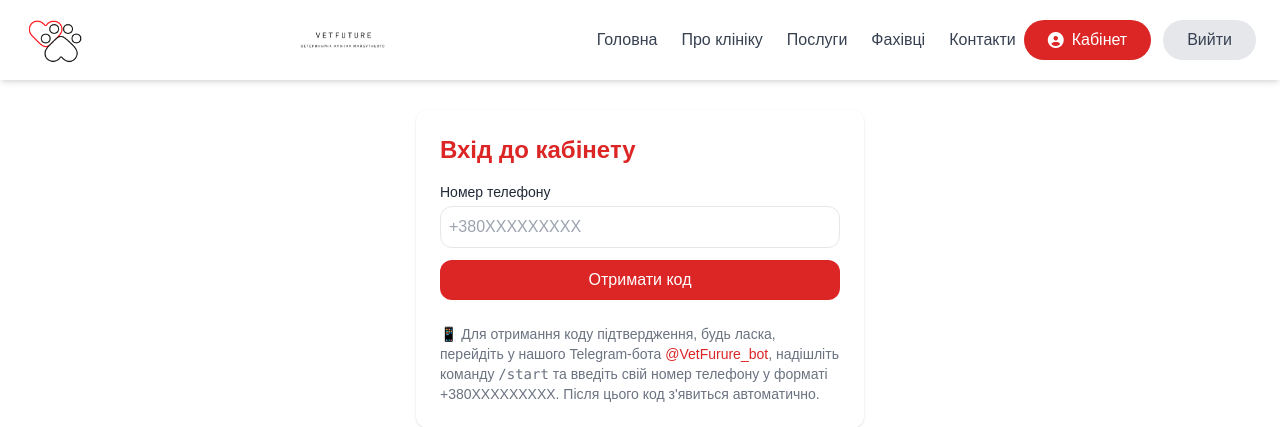
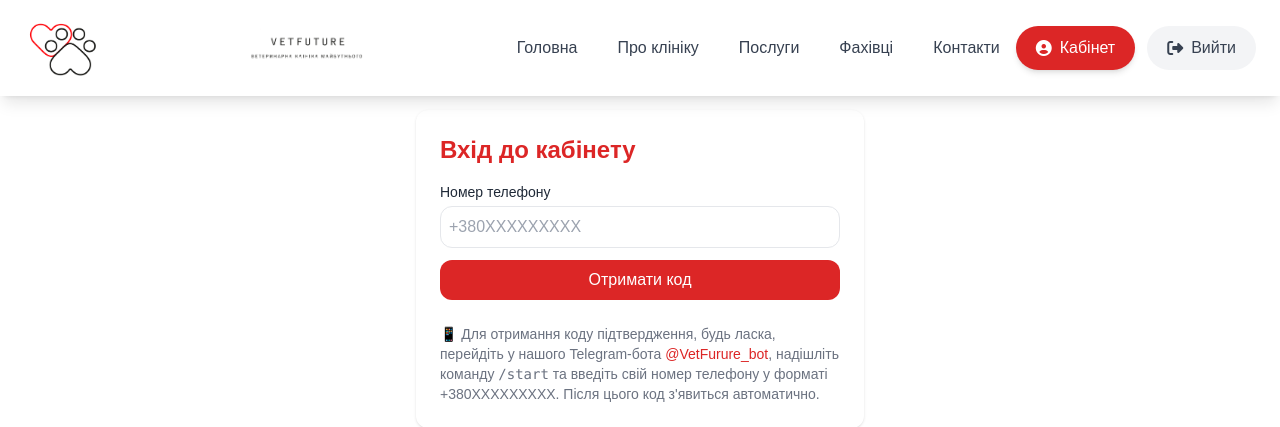
Before and after one commit to Timequeer/vetfufla, a Flask app: page /login in a window 1280 px wide. Shown: the top 427 px of the page. Run offline with Flask 3, Linux system fonts and the light colour scheme; the visitor is signed in with stand-in values (Sample User, id 1); parts of the project's set-up code (start-up, migrations or seed data) failed here and were passed over; some libraries are stand-ins or nearby versions.

Commit message:
Update base.html

```diff
--- a/templates/base.html
+++ b/templates/base.html
@@ -75,62 +75,93 @@
 
 <body class="bg-white text-gray-800">
 
-<header id="mainHeader" class="bg-white shadow-md fixed top-0 left-0 right-0 z-50 transition-transform duration-300">
+<header id="mainHeader" class="fixed top-0 left-0 right-0 z-50 transition-all duration-300 bg-white/90 backdrop-blur-md shadow-lg">
     <div class="max-w-7xl mx-auto px-3 sm:px-6 py-2 flex items-center justify-between gap-2">
         <!-- Лого-символ -->
-        <div class="flex items-center">
-            <img src="/static/images/logo1.png" alt="VetFuture Symbol" class="h-12 md:h-16 w-auto">
-        </div>
-        <!-- Текстовий логотип -->
-        <div class="flex-1 flex justify-center">
-            <img src="/static/images/logo2.png" alt="VetFuture Text Logo" class="w-auto h-10 md:h-12 max-w-[180px] md:max-w-[280px]">
-        </div>
-        <!-- Навігація десктоп -->
-        <nav class="hidden md:flex space-x-6 text-gray-700 font-medium text-base">
-            <a href="/" class="hover:text-red-600 transition">Головна</a>
-            <a href="/#about" class="hover:text-red-600 transition">Про клініку</a>
-            <a href="/#services" class="hover:text-red-600 transition">Послуги</a>
-            <a href="/#doctors" class="hover:text-red-600 transition">Фахівці</a>
-            <a href="/#contacts" class="hover:text-red-600 transition">Контакти</a>
+        <a href="/" class="flex items-center transition-transform hover:scale-105">
+            <img src="/static/images/logo1.png" alt="VetFuture Symbol" class="h-12 sm:h-16 md:h-20 w-auto">
+        </a>
+        <!-- Текстовий логотип (тільки на середніх+ екранах) -->
+        <a href="/" class="hidden sm:flex flex-1 justify-center transition-transform hover:scale-105">
+            <img src="/static/images/logo2.png" alt="VetFuture Text Logo" class="h-12 md:h-16 w-auto max-w-[120px] md:max-w-[220px]">
+        </a>
+        <!-- Мобільний логотип (коротка версія) -->
+        <a href="/" class="sm:hidden flex-1 text-center font-bold text-red-600 text-xl tracking-tight">
+            VetFuture
+        </a>
+        <!-- Десктопна навігація -->
+        <nav class="hidden md:flex items-center space-x-6 text-gray-700 font-medium text-sm lg:text-base">
+            <a href="/" class="relative px-2 py-1 hover:text-red-600 transition-colors duration-200 after:absolute after:bottom-0 after:left-0 after:w-0 after:h-0.5 after:bg-red-600 after:transition-all hover:after:w-full">Головна</a>
+            <a href="/#about" class="relative px-2 py-1 hover:text-red-600 transition-colors duration-200 after:absolute after:bottom-0 after:left-0 after:w-0 after:h-0.5 after:bg-red-600 after:transition-all hover:after:w-full">Про клініку</a>
+            <a href="/#services" class="relative px-2 py-1 hover:text-red-600 transition-colors duration-200 after:absolute after:bottom-0 after:left-0 after:w-0 after:h-0.5 after:bg-red-600 after:transition-all hover:after:w-full">Послуги</a>
+            <a href="/#doctors" class="relative px-2 py-1 hover:text-red-600 transition-colors duration-200 after:absolute after:bottom-0 after:left-0 after:w-0 after:h-0.5 after:bg-red-600 after:transition-all hover:after:w-full">Фахівці</a>
+            <a href="/#contacts" class="relative px-2 py-1 hover:text-red-600 transition-colors duration-200 after:absolute after:bottom-0 after:left-0 after:w-0 after:h-0.5 after:bg-red-600 after:transition-all hover:after:w-full">Контакти</a>
         </nav>
         <!-- Кнопки десктоп -->
         <div class="hidden md:flex items-center gap-3">
             {% if session.get('user_id') %}
-                <a href="/dashboard" class="bg-red-600 hover:bg-red-700 text-white px-6 py-2 rounded-full font-medium text-base flex items-center gap-2">
+                <a href="/dashboard" class="group flex items-center gap-2 bg-red-600 hover:bg-red-700 text-white px-5 py-2.5 rounded-full font-medium text-sm lg:text-base shadow-md hover:shadow-lg transition-all duration-200">
                     <i class="fas fa-user-circle"></i> Кабінет
                 </a>
-                <button onclick="logout()" class="bg-gray-200 hover:bg-gray-300 text-gray-700 px-6 py-2 rounded-full font-medium text-base">
-                    Вийти
+                <button onclick="logout()" class="flex items-center gap-2 bg-gray-100 hover:bg-gray-200 text-gray-700 px-5 py-2.5 rounded-full font-medium text-sm lg:text-base transition-colors duration-200">
+                    <i class="fas fa-sign-out-alt"></i> Вийти
                 </button>
             {% else %}
-                <a href="/login" class="bg-red-600 hover:bg-red-700 text-white px-7 py-2 rounded-full font-medium text-base flex items-center gap-2">
+                <a href="/login" class="group flex items-center gap-2 bg-red-600 hover:bg-red-700 text-white px-5 py-2.5 rounded-full font-medium text-sm lg:text-base shadow-md hover:shadow-lg transition-all duration-200">
                     <i class="fas fa-sign-in-alt"></i> Вхід
                 </a>
             {% endif %}
         </div>
-        <!-- Кнопка бургер -->
-        <button id="menuBtn" class="md:hidden text-gray-700 focus:outline-none">
+        <!-- Бургер -->
+        <button id="menuBtn" class="md:hidden text-gray-700 focus:outline-none p-2 rounded-full hover:bg-gray-100 transition-colors">
             <svg class="w-6 h-6" fill="none" stroke="currentColor" viewBox="0 0 24 24"><path stroke-linecap="round" stroke-linejoin="round" stroke-width="2" d="M4 6h16M4 12h16M4 18h16"></path></svg>
         </button>
     </div>
-    <!-- Мобільне меню -->
-    <div id="mobileMenu" class="hidden md:hidden bg-white border-t border-gray-200 py-3 px-4 shadow-lg absolute top-full left-0 right-0 z-40">
-        <nav class="flex flex-col space-y-2 text-gray-700 font-medium">
-            <a href="/" class="hover:text-red-600 transition py-1">Головна</a>
-            <a href="/#about" class="hover:text-red-600 transition py-1">Про клініку</a>
-            <a href="/#services" class="hover:text-red-600 transition py-1">Послуги</a>
-            <a href="/#doctors" class="hover:text-red-600 transition py-1">Фахівці</a>
-            <a href="/#contacts" class="hover:text-red-600 transition py-1">Контакти</a>
-            <div class="border-t my-1"></div>
+    <!-- Мобільне меню (покращене) -->
+    <div id="mobileMenu" class="hidden md:hidden bg-white/95 backdrop-blur-md border-t border-gray-200 shadow-lg absolute top-full left-0 right-0 z-40 animate-fade-in">
+        <nav class="flex flex-col px-4 py-4 space-y-1 text-gray-700 font-medium">
+            <a href="/" class="px-4 py-3 rounded-xl hover:bg-red-50 hover:text-red-600 transition-all duration-200 flex items-center gap-3">
+                <i class="fas fa-home w-5 text-center"></i> Головна
+            </a>
+            <a href="/#about" class="px-4 py-3 rounded-xl hover:bg-red-50 hover:text-red-600 transition-all duration-200 flex items-center gap-3">
+                <i class="fas fa-info-circle w-5 text-center"></i> Про клініку
+            </a>
+            <a href="/#services" class="px-4 py-3 rounded-xl hover:bg-red-50 hover:text-red-600 transition-all duration-200 flex items-center gap-3">
+                <i class="fas fa-stethoscope w-5 text-center"></i> Послуги
+            </a>
+            <a href="/#doctors" class="px-4 py-3 rounded-xl hover:bg-red-50 hover:text-red-600 transition-all duration-200 flex items-center gap-3">
+                <i class="fas fa-user-md w-5 text-center"></i> Фахівці
+            </a>
+            <a href="/#contacts" class="px-4 py-3 rounded-xl hover:bg-red-50 hover:text-red-600 transition-all duration-200 flex items-center gap-3">
+                <i class="fas fa-phone-alt w-5 text-center"></i> Контакти
+            </a>
+            <div class="border-t my-2"></div>
             {% if session.get('user_id') %}
-                <a href="/dashboard" class="bg-red-600 hover:bg-red-700 text-white text-center py-1 rounded-full font-medium text-sm">Кабінет</a>
-                <button onclick="logout()" class="bg-gray-200 hover:bg-gray-300 text-gray-700 py-1 rounded-full font-medium text-sm w-full">Вийти</button>
+                <a href="/dashboard" class="bg-red-600 hover:bg-red-700 text-white text-center py-3 rounded-xl font-medium shadow-md transition-all duration-200 flex items-center justify-center gap-2">
+                    <i class="fas fa-user-circle"></i> Кабінет
+                </a>
+                <button onclick="logout()" class="bg-gray-100 hover:bg-gray-200 text-gray-700 py-3 rounded-xl font-medium w-full transition-colors duration-200 flex items-center justify-center gap-2">
+                    <i class="fas fa-sign-out-alt"></i> Вийти
+                </button>
             {% else %}
-                <a href="/login" class="bg-red-600 hover:bg-red-700 text-white py-1 rounded-full font-medium text-sm text-center">Вхід</a>
+                <a href="/login" class="bg-red-600 hover:bg-red-700 text-white text-center py-3 rounded-xl font-medium shadow-md transition-all duration-200 flex items-center justify-center gap-2">
+                    <i class="fas fa-sign-in-alt"></i> Вхід
+                </a>
             {% endif %}
         </nav>
     </div>
 </header>
+
+<!-- Додай цей стиль для анімації появи мобільного меню -->
+<style>
+    @keyframes fadeIn {
+        from { opacity: 0; transform: translateY(-10px); }
+        to { opacity: 1; transform: translateY(0); }
+    }
+    .animate-fade-in {
+        animation: fadeIn 0.3s ease-out;
+    }
+</style>
 
 <script>
     const menuBtn = document.getElementById('menuBtn');
```
